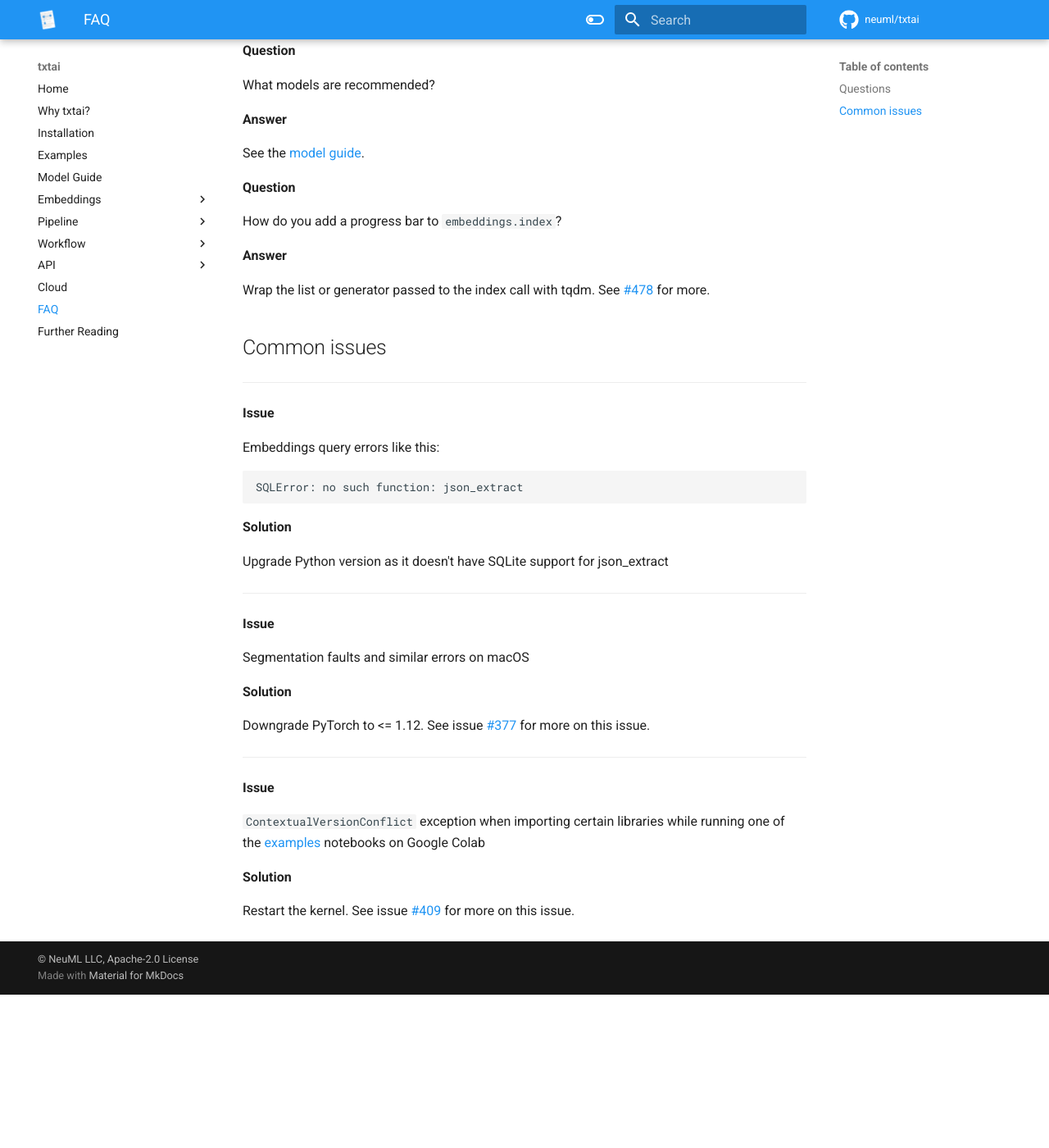
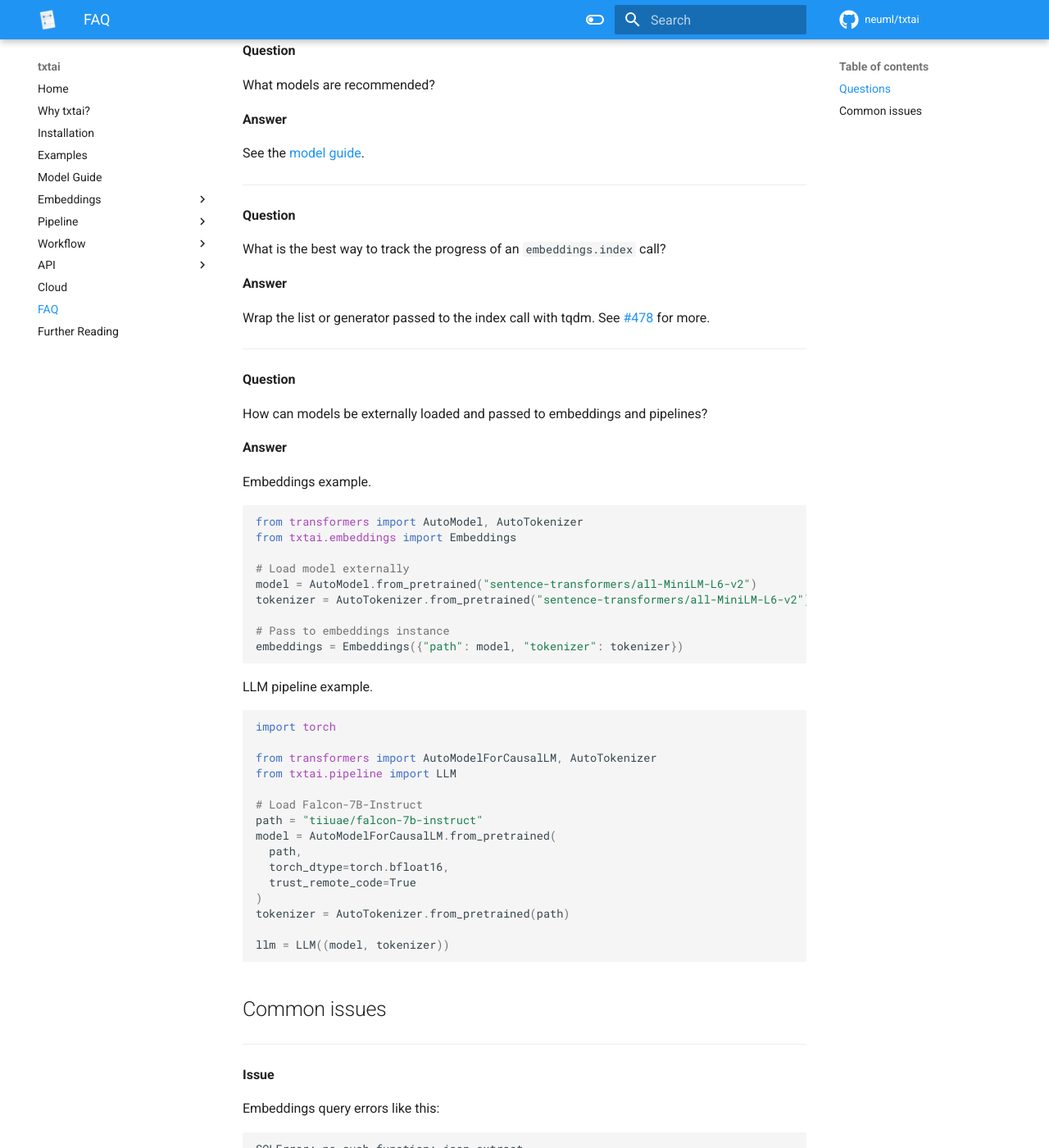
Before and after one commit to neuml/txtai, an MkDocs documentation site: the page built from docs/faq.md, in a window 1280 px wide and 1400 px high, scrolled down 411 px. Shown: the whole window at 82% size. Built offline with MkDocs 1.6.1 and Material for MkDocs 9.7.7, drawn with Linux system fonts in a browser that asks for light colours; comment, search, counter and statistics services are not loaded; before the commit the page ends 1624 px from its top, so only the background shows below that.

Commit message:
Add examples to documentation

````diff
--- a/docs/faq.md
+++ b/docs/faq.md
@@ -16,13 +16,57 @@ __Answer__
 
 See the [model guide](../models).
 
+----------
+
 __Question__
 
-How do you add a progress bar to `embeddings.index`?
+What is the best way to track the progress of an `embeddings.index` call?
 
 __Answer__
 
 Wrap the list or generator passed to the index call with tqdm. See [#478](https://github.com/neuml/txtai/issues/478) for more.
+
+----------
+
+__Question__
+
+How can models be externally loaded and passed to embeddings and pipelines?
+
+__Answer__
+
+Embeddings example.
+
+```python
+from transformers import AutoModel, AutoTokenizer
+from txtai.embeddings import Embeddings
+
+# Load model externally
+model = AutoModel.from_pretrained("sentence-transformers/all-MiniLM-L6-v2")
+tokenizer = AutoTokenizer.from_pretrained("sentence-transformers/all-MiniLM-L6-v2")
+
+# Pass to embeddings instance
+embeddings = Embeddings({"path": model, "tokenizer": tokenizer})
+```
+
+LLM pipeline example.
+
+```python
+import torch
+
+from transformers import AutoModelForCausalLM, AutoTokenizer
+from txtai.pipeline import LLM
+
+# Load Falcon-7B-Instruct
+path = "tiiuae/falcon-7b-instruct"
+model = AutoModelForCausalLM.from_pretrained(
+  path,
+  torch_dtype=torch.bfloat16,
+  trust_remote_code=True
+)
+tokenizer = AutoTokenizer.from_pretrained(path)
+
+llm = LLM((model, tokenizer))
+```
 
 ## Common issues
 
````
Also changed, not shown: docs/pipeline/text/llm.md (+13 -3 lines).
